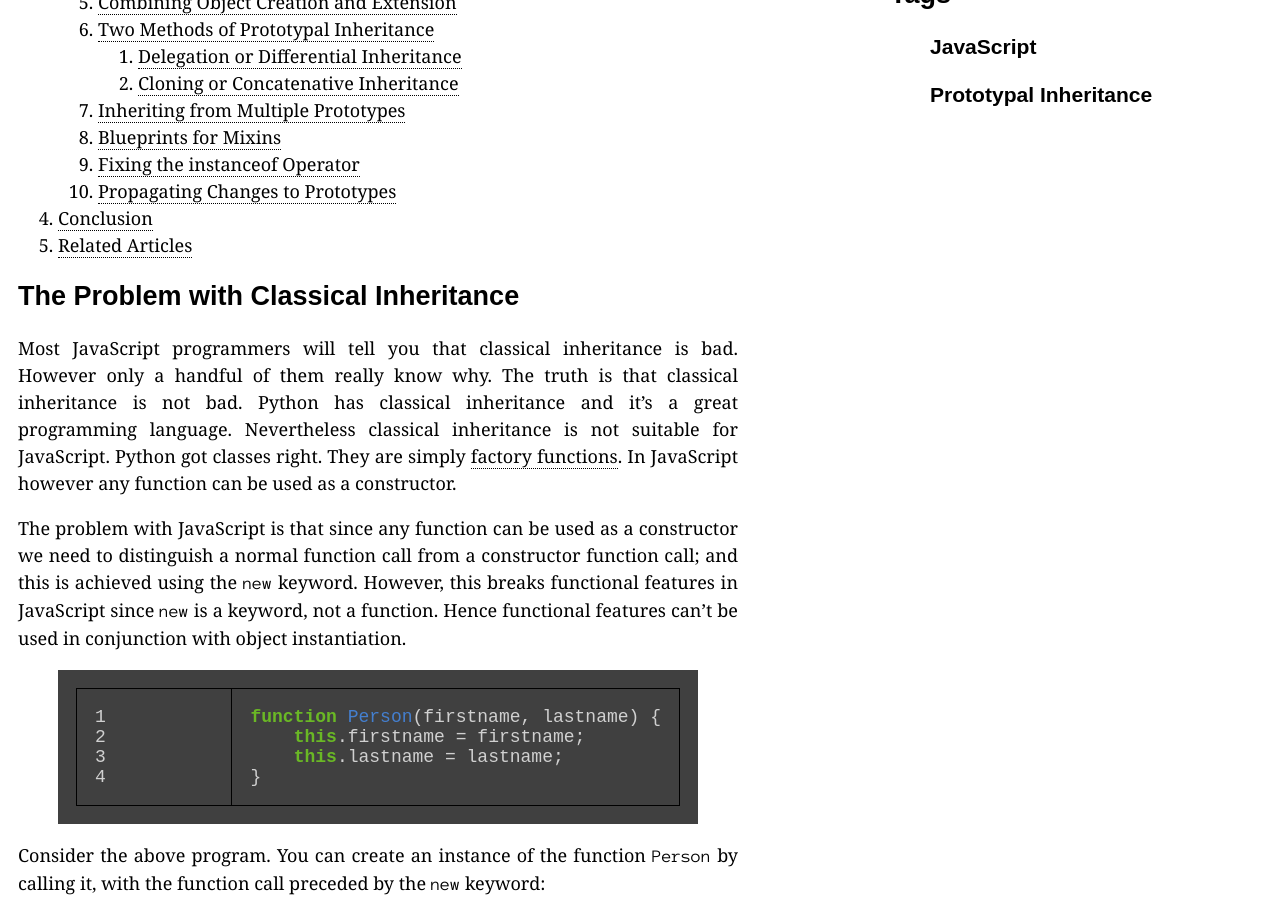
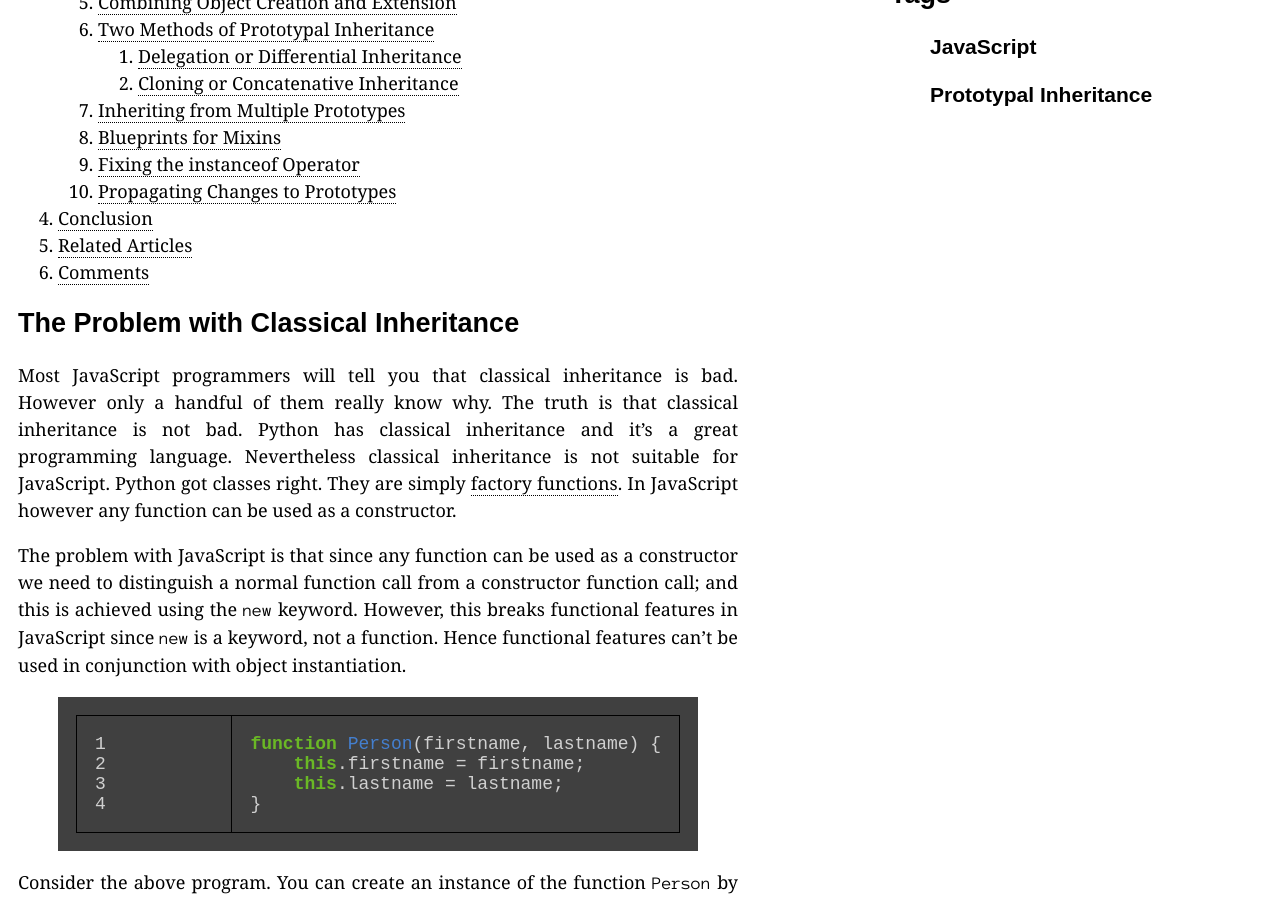
Before and after one commit to aaditmshah/aaditmshah.github.io, a Jekyll site: the page built from _posts/2013-05-26-why-prototypal-inheritance-matters.md, in a window 1280 px wide and 900 px high, scrolled down 834 px. Built offline with Jekyll 4.4.1, drawn with Linux system fonts in a browser that asks for light colours; some web fonts are replaced; Markdown is read by kramdown in place of the engine named in the settings; comment, search, counter and statistics services are not loaded.

Commit message:
Changed the toc ids.

```diff
--- a/_posts/2013-05-26-why-prototypal-inheritance-matters.md
+++ b/_posts/2013-05-26-why-prototypal-inheritance-matters.md
@@ -10,23 +10,24 @@
 
 __Contents__
 
-1. [The Problem with Classical Inheritance](#the_problem_with_classical_inheritance)
-2. [Stop Using the new Keyword](#stop_using_the_new_keyword)
-3. [Understanding Prototypal Inheritance](#understanding_prototypal_inheritance)
-   1. [Ex Nihilo Object Creation](#ex_nihilo_object_creation)
-   2. [Cloning an Existing Object](#cloning_an_existing_object)
-   3. [Extending a Newly Created Object](#extending_a_newly_created_object)
-   4. [Constructors vs Prototypes](#constructors_vs_prototypes)
-   5. [Combining Object Creation and Extension](#combining_object_creation_and_extension)
-   6. [Two Methods of Prototypal Inheritance](#two_methods_of_prototypal_inheritance)
-      1. [Delegation or Differential Inheritance](#delegation_or_differential_inheritance)
-      2. [Cloning or Concatenative Inheritance](#cloning_or_concatenative_inheritance)
-   7. [Inheriting from Multiple Prototypes](#inheriting_from_multiple_prototypes)
-   8. [Blueprints for Mixins](#blueprints_for_mixins)
-   9. [Fixing the instanceof Operator](#fixing_the_instanceof_operator)
-   10. [Propagating Changes to Prototypes](#propagating_changes_to_prototypes)
-4. [Conclusion](#conclusion)
-5. [Related Articles](#related_articles)
+1. [The Problem with Classical Inheritance](#toc_0)
+2. [Stop Using the new Keyword](#toc_1)
+3. [Understanding Prototypal Inheritance](#toc_2)
+   1. [Ex Nihilo Object Creation](#toc_3)
+   2. [Cloning an Existing Object](#toc_4)
+   3. [Extending a Newly Created Object](#toc_5)
+   4. [Constructors vs Prototypes](#toc_6)
+   5. [Combining Object Creation and Extension](#toc_7)
+   6. [Two Methods of Prototypal Inheritance](#toc_8)
+      1. [Delegation or Differential Inheritance](#toc_9)
+      2. [Cloning or Concatenative Inheritance](#toc_10)
+   7. [Inheriting from Multiple Prototypes](#toc_11)
+   8. [Blueprints for Mixins](#toc_12)
+   9. [Fixing the instanceof Operator](#toc_13)
+   10. [Propagating Changes to Prototypes](#toc_14)
+4. [Conclusion](#toc_15)
+5. [Related Articles](#toc_16)
+6. [Comments](#disqus_thread)
 
 ## The Problem with Classical Inheritance ##
 
```
